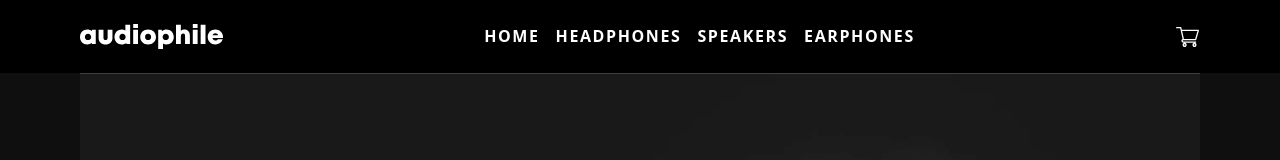
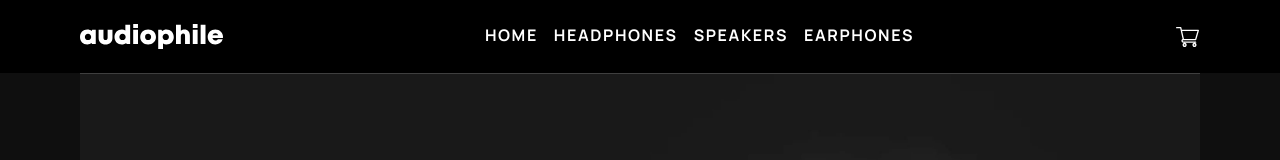
Before and after one commit to ccccchriz/audiophile-ecommerce-website, a React (Vite) app: page / in a window 1280 px wide. Shown: the top 160 px of the page. Built offline with nearby package versions, Linux system fonts and the light colour scheme.

Commit message:
added missing font

```diff
--- a/src/components/Header.tsx
+++ b/src/components/Header.tsx
@@ -18,7 +18,7 @@ export default function Header({ isExpanded, setIsExpanded }: HeaderProps) {
   }, [isExpanded]);
 
   return (
-    <header className="bg-black p-6 grid justify-items-center">
+    <header className="bg-black p-6 grid justify-items-center font-primary">
       <div className="flex justify-between flex-wrap max-w-[70rem] w-full">
         <button
           aria-expanded={isExpanded}
```
